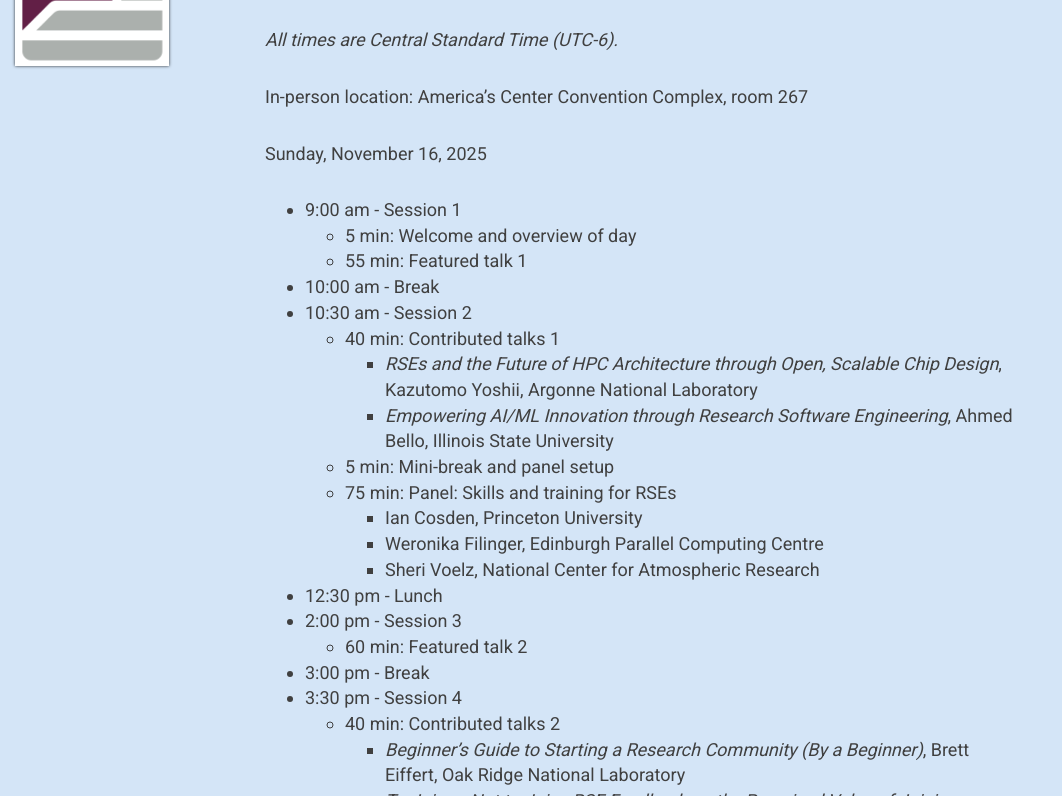
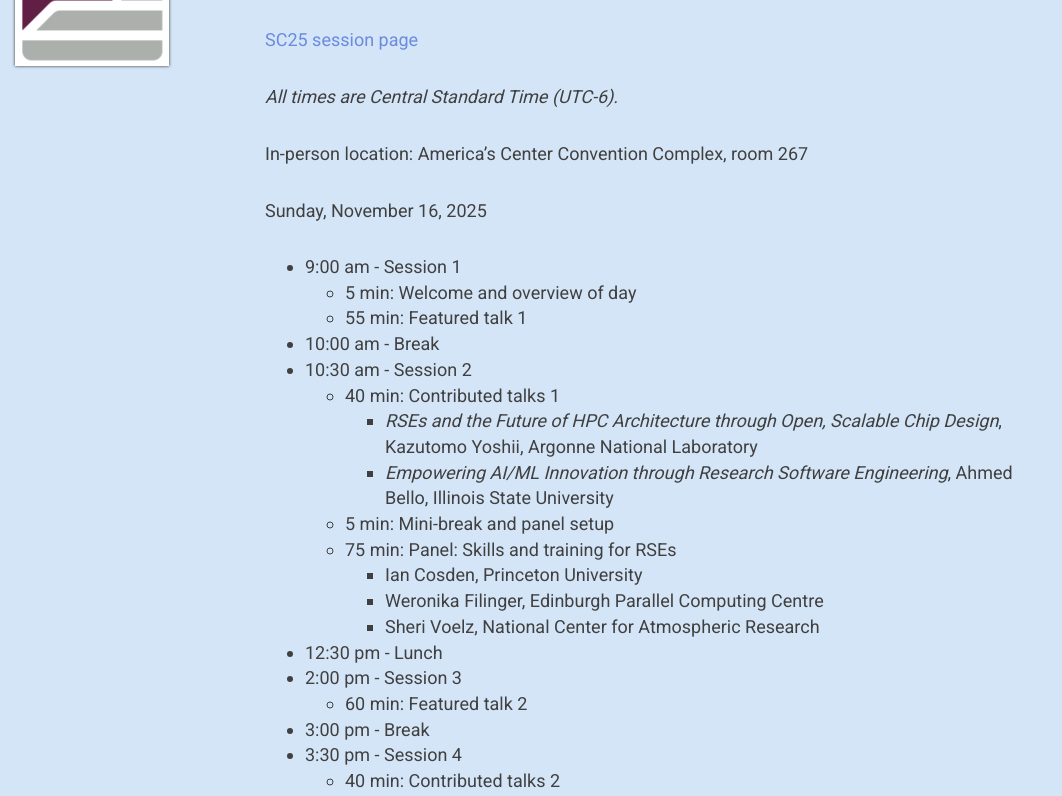
Before and after one commit to USRSE/rse-hpc-2025, a Jekyll site: the page built from pages/agenda.md, in a window 1280 px wide and 900 px high, cut to the strip 104-900 px from the top of the window. Shown: the whole strip, without its empty margins (0-1062 px from the left). Built offline with Jekyll 4.4.1, drawn with Linux system fonts in a browser that asks for light colours; nearby versions of some CDN libraries.

Commit message:
Add link to SC25 session page

```diff
--- a/pages/agenda.md
+++ b/pages/agenda.md
@@ -3,6 +3,8 @@ layout: page
 title: Agenda
 permalink: /agenda/
 ---
+
+[SC25 session page](https://sc25.conference-program.com/session/?sess=sess234)
 
 *All times are Central Standard Time (UTC-6).*
 
```
